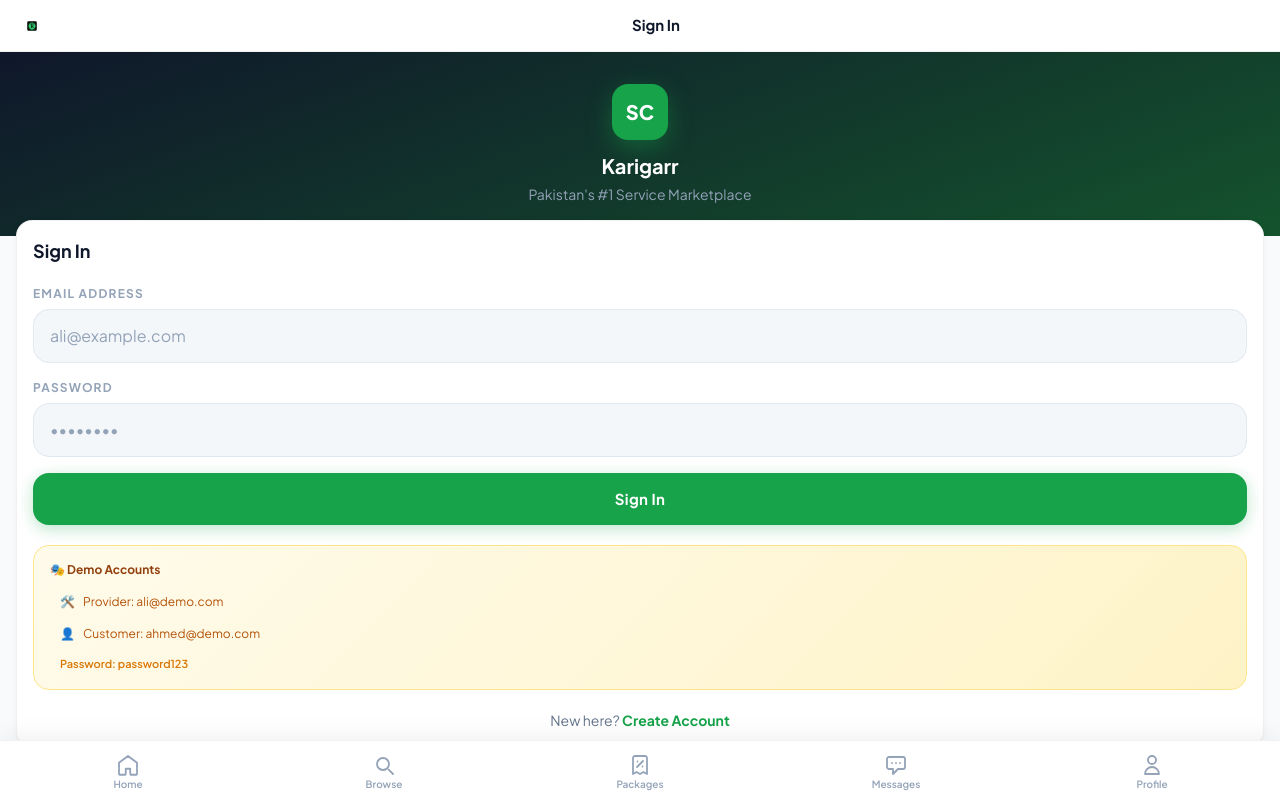
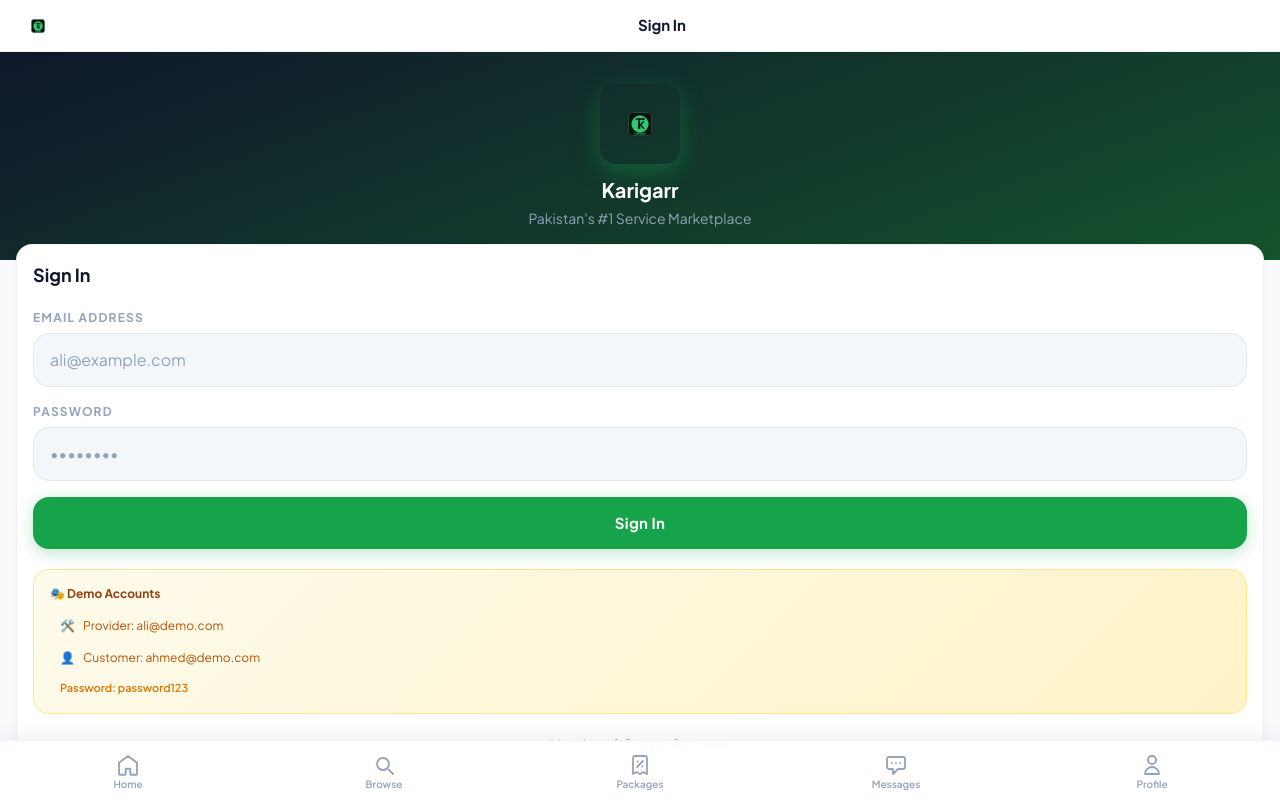
Before and after one commit to dbilal338/service-connect, a React (Vite) app in the folder frontend/: page /login in a window 1280 px wide. Built offline with nearby package versions, Linux system fonts and the light colour scheme.

Commit message:
Fix navbar logo size, show logo on login page, redirect logged-in users from /login

```diff
--- a/frontend/src/components/Navbar.jsx
+++ b/frontend/src/components/Navbar.jsx
@@ -41,7 +41,7 @@
         </button>
       ) : (
         <div className="flex items-center flex-shrink-0">
-          <img src="/logo.png" alt="Karigarr" className="w-8 h-8 rounded-lg object-contain" />
+          <img src="/logo.png" alt="Karigarr" className="h-11 w-auto rounded-lg object-contain" />
         </div>
       )}
 
--- a/frontend/src/pages/Login.jsx
+++ b/frontend/src/pages/Login.jsx
@@ -1,15 +1,22 @@
-import { useState } from 'react';
+import { useState, useEffect } from 'react';
 import { Link, useNavigate } from 'react-router-dom';
 import { useAuth } from '../contexts/AuthContext';
 import { useLanguage } from '../contexts/LanguageContext';
 
 export default function Login() {
-  const { login } = useAuth();
+  const { login, user, loading: authLoading } = useAuth();
   const { t } = useLanguage();
   const navigate = useNavigate();
   const [form, setForm] = useState({ email: '', password: '' });
   const [error, setError] = useState('');
   const [loading, setLoading] = useState(false);
+
+  // Redirect already-authenticated users (handles page refresh while logged in)
+  useEffect(() => {
+    if (!authLoading && user) {
+      navigate(user.role === 'provider' ? '/provider-dashboard' : '/dashboard', { replace: true });
+    }
+  }, [user, authLoading, navigate]);
 
   const handleSubmit = async (e) => {
     e.preventDefault();
@@ -29,7 +36,7 @@
     <div className="fade-in">
       {/* Branded header */}
       <div className="px-5 pt-8 pb-8 text-center" style={{ background: 'linear-gradient(160deg, #0f172a, #14532d)' }}>
-        <div className="w-14 h-14 bg-green-600 rounded-2xl flex items-center justify-center text-white font-black text-xl mx-auto mb-3" style={{ boxShadow: '0 8px 24px rgba(22,163,74,0.4)' }}>SC</div>
+        <img src="/logo.png" alt="Karigarr" className="h-20 w-auto mx-auto mb-3 rounded-2xl object-contain" style={{ boxShadow: '0 8px 24px rgba(22,163,74,0.4)' }} />
         <h1 className="text-white text-xl font-bold">{t('appName')}</h1>
         <p className="text-slate-400 text-sm mt-1">{t('tagline')}</p>
       </div>
```
